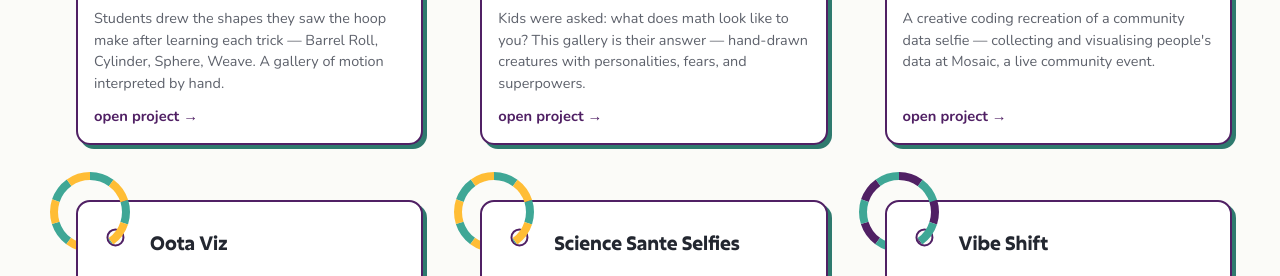
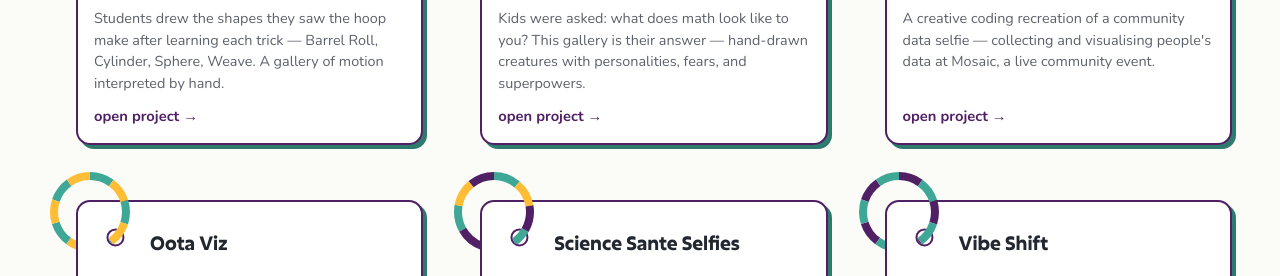
Before and after one commit to spinfinity-adt/website, a plain HTML site: page projects.html in a window 1280 px wide. Shown: the part 1476-1752 px from the top of the page. Drawn offline with nearby package versions, Linux system fonts and the light colour scheme; grey boxes are pictures that could not be loaded.

Commit message:
projects: Vibe Shift under participatory viz, technology on Science Sante Selfies
Co-Authored-By: Claude Opus 5.5 <noreply@anthropic.com>

```diff
--- a/projects.html
+++ b/projects.html
@@ -121,7 +121,7 @@
       desc:"Students drew the shapes they saw the hoop make after learning each trick — Barrel Roll, Cylinder, Sphere, Weave. A gallery of motion interpreted by hand." },
 
     { name:"Vibe Shift", url:"https://spinfinity.in/vibe-shift/", img:"images/vibe-shift.jpg",
-      kind:"tech", made:["technology","data"],
+      kind:"tech", participatory:true, made:["technology","data"],
       desc:"A generative data portrait gallery made with Claude. Tell it who you are — your loves, your chaos, your aesthetics — and it translates you into a living p5.js sketch." },
 
     { name:"Hands of Vizchitra", url:"https://spinfinity.in/hands-of-vizchitra/", img:"images/hands-of-vizchitra-postcard.jpg",
@@ -133,7 +133,7 @@
       desc:"Inspired by github contribution charts, this was an attempt to record all the IndiaFOSS 2026 attendees" },
 
     { name:"Science Sante Selfies", url:"https://spinfinity.in/science-sante-selfies/", img:"images/science-sante-selfies-postcard.jpg",
-      kind:"tech", participatory:true, made:["data","art"],
+      kind:"tech", participatory:true, made:["data","art","technology"],
       desc:"Designed for Mosaic Science Sante #2 in March 2026. Science Sante Selfies was fun, whimsical, and revealed our thoughts on duality through particle or wave bowties!" },
 
     { name:"Oota Viz", url:"https://spinfinity.in/oota-viz/", img:"images/oota-viz-postcard.jpg",
```
